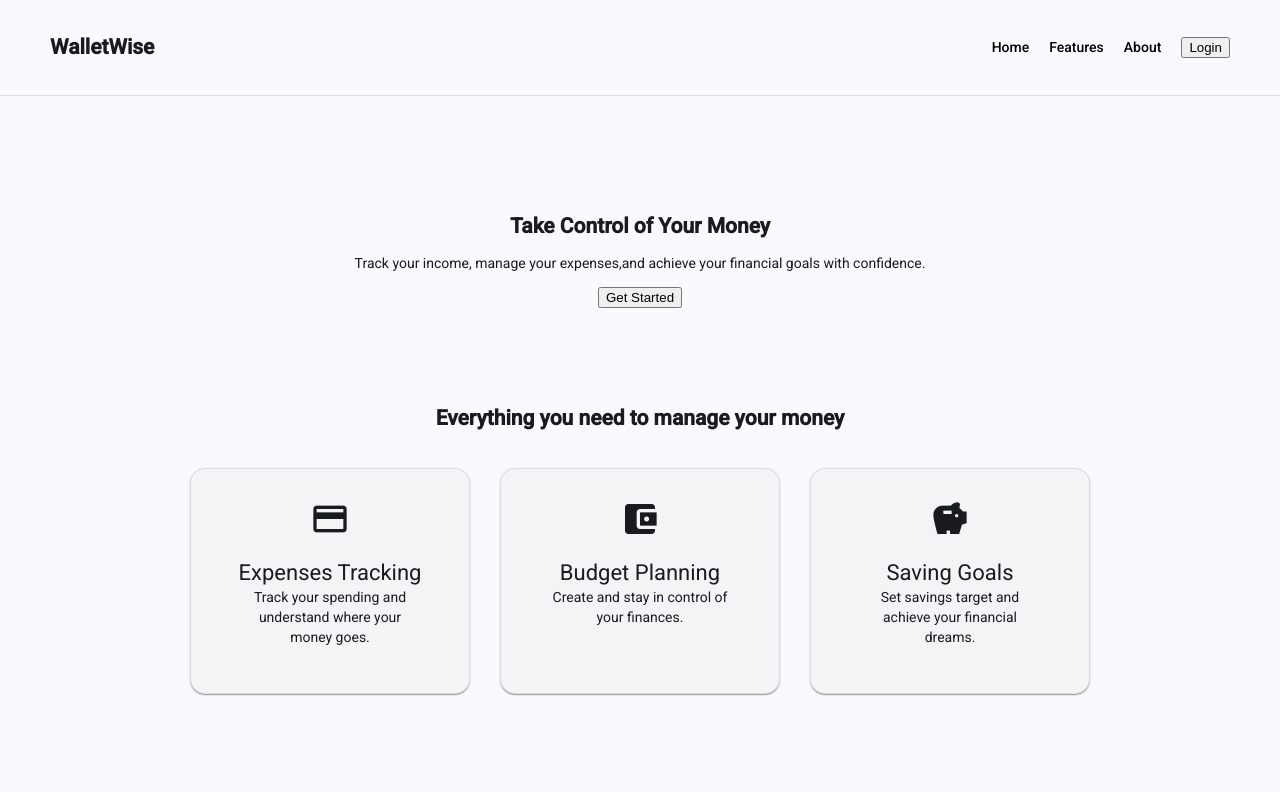
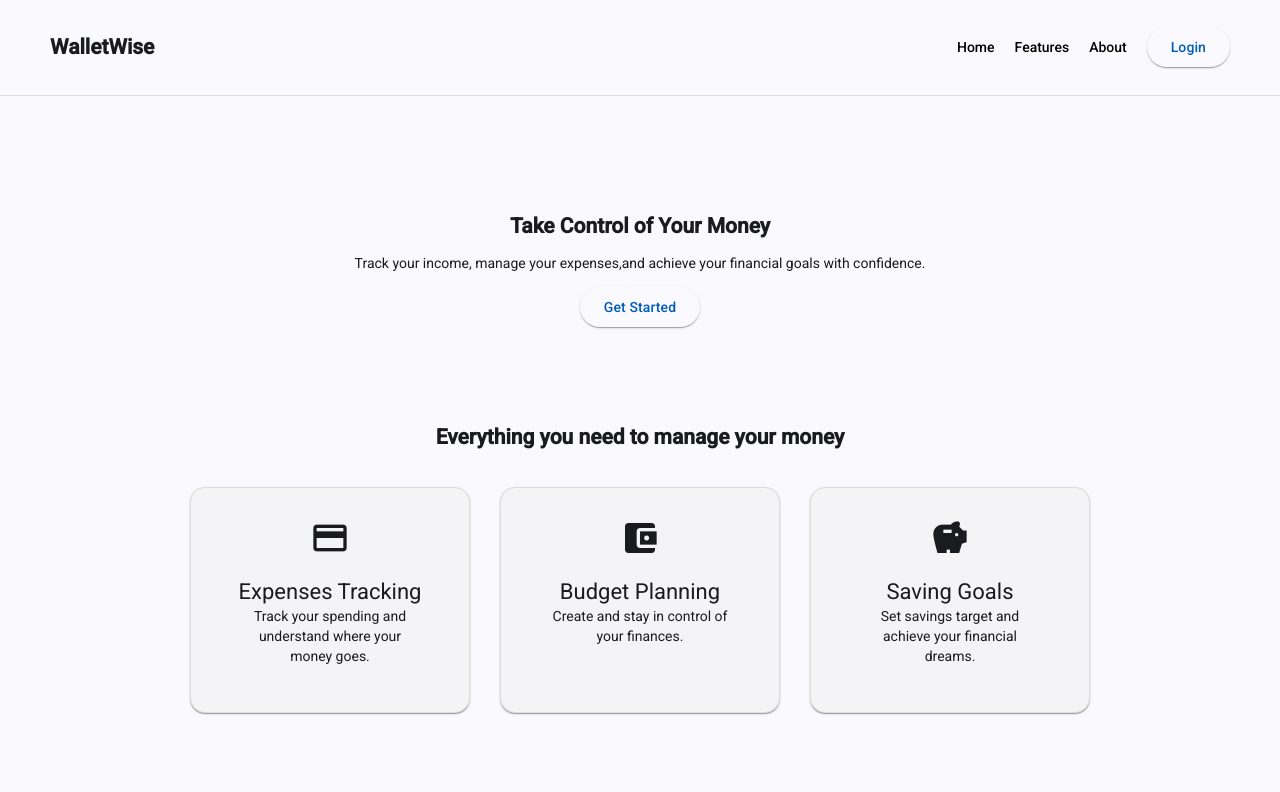
Before and after one commit to Nhlalala23/WalletWise, an Angular app: page / in a window 1280 px wide. Shown: the top 792 px of the page. Built offline with nearby package versions, Linux system fonts and the light colour scheme.

Commit message:
feat: implement Angular routing navigation

```diff
--- a/src/app/app.html
+++ b/src/app/app.html
@@ -1 +1 @@
-<app-landing></app-landing>
+<router-outlet></router-outlet>
--- a/src/app/app.routes.ts
+++ b/src/app/app.routes.ts
@@ -1,3 +1,10 @@
 import { Routes } from '@angular/router';
+import { Landing } from './landing/landing';
+import { Register } from './register/register';
+import { Login } from './login/login';
 
-export const routes: Routes = [];
+export const routes: Routes = [
+  { path: '', component: Landing},
+  { path: 'login', component: Login },
+  { path: 'register', component: Register }
+];
--- a/src/app/app.ts
+++ b/src/app/app.ts
@@ -1,9 +1,9 @@
 import { Component, signal } from '@angular/core';
-import { Landing } from './landing/landing';
+import { RouterOutlet } from '@angular/router';
 
 @Component({
   selector: 'app-root',
-  imports: [ Landing],
+  imports: [ RouterOutlet],
   templateUrl: './app.html',
   styleUrl: './app.css'
 })
--- a/src/app/landing/landing.html
+++ b/src/app/landing/landing.html
@@ -2,11 +2,13 @@
     <h2>WalletWise</h2>
 
     <div class="nav-links">
-        <a href="#">Home</a>
+        <a routerLink="/">Home</a>
         <a href="#">Features</a>
         <a href="#">About</a>
 
-        <button mat-raised-button color="primary">
+        <button mat-raised-button
+        color="primary"
+        routerLink ="/login">
             Login
         </button>
     </div>
@@ -19,7 +21,9 @@
             financial goals with confidence.
         </p>
 
-    <button mat-raised-button color="primary">
+    <button mat-raised-button
+    color="primary"
+    routerLink="/register">
         Get Started
     </button>
 </section>
--- a/src/app/landing/landing.ts
+++ b/src/app/landing/landing.ts
@@ -2,12 +2,16 @@ import { Component } from '@angular/core';
 import { MatCardModule } from '@angular/material/card';
 import { MatIconModule } from '@angular/material/icon';
 import { Footer } from "../footer/footer";
+import { MatButtonModule } from '@angular/material/button';
+import { RouterLink } from '@angular/router';
 
 @Component({
   selector: 'app-landing',
   imports: [MatCardModule,
     MatIconModule,
-     Footer],
+     Footer,
+    MatButtonModule,
+  RouterLink],
   templateUrl: './landing.html',
   styleUrl: './landing.css',
 })
--- /dev/null
+++ b/src/app/login/login.ts
@@ -0,0 +1,11 @@
+import { Component } from '@angular/core';
+
+@Component({
+  selector: 'app-login',
+  imports: [],
+  templateUrl: './login.html',
+  styleUrl: './login.css',
+})
+export class Login {
+
+}
--- /dev/null
+++ b/src/app/register/register.html
@@ -0,0 +1 @@
+<p>register works!</p>
--- /dev/null
+++ b/src/app/register/register.ts
@@ -0,0 +1,11 @@
+import { Component } from '@angular/core';
+
+@Component({
+  selector: 'app-register',
+  imports: [],
+  templateUrl: './register.html',
+  styleUrl: './register.css',
+})
+export class Register {
+
+}
```
Also changed, not shown: src/app/footer/footer.css (+0 -9 lines), src/app/login/login.css (added), src/app/login/login.html (added), src/app/register/register.css (added), 2 other files (tests, documents, lock files or other folders).
